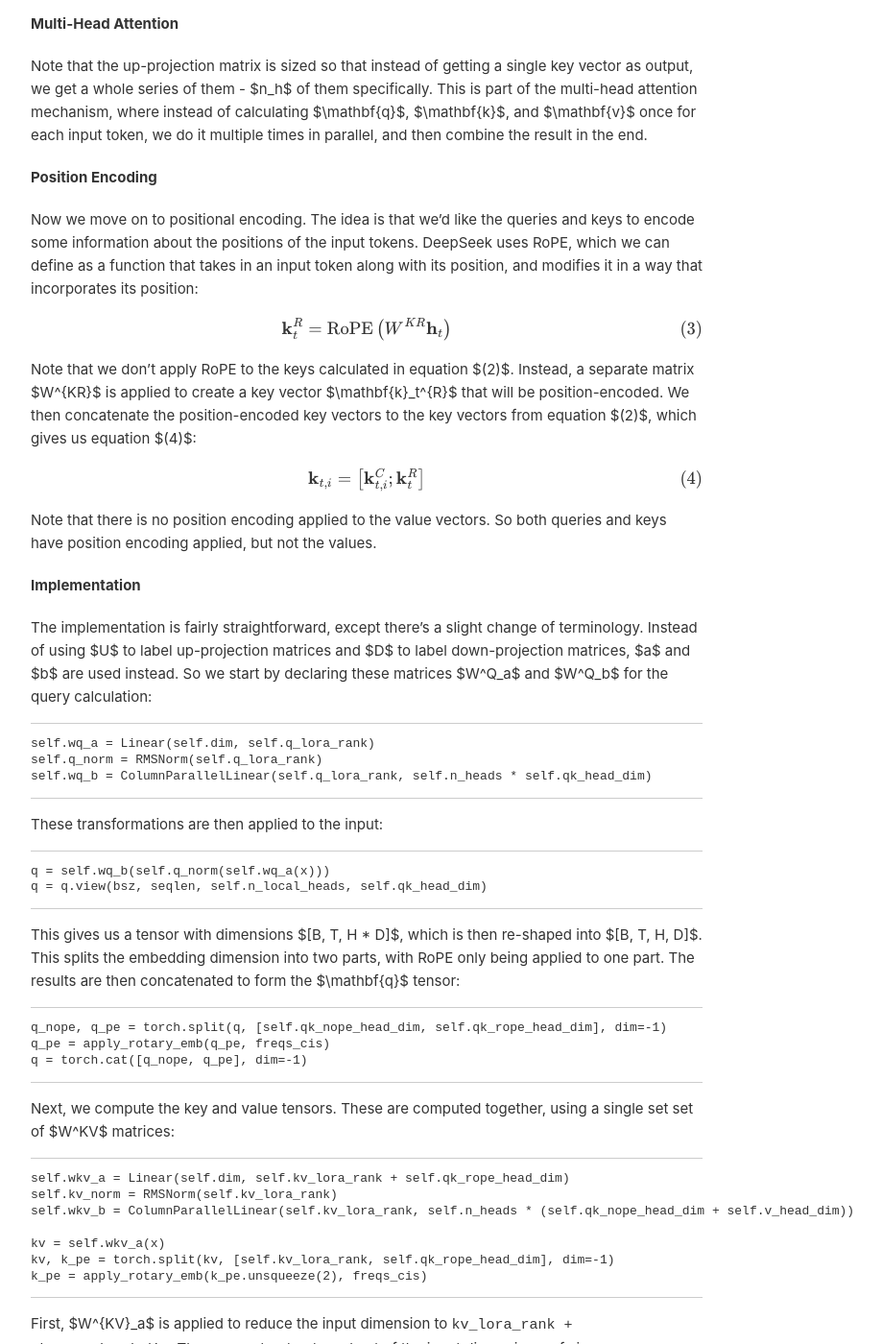
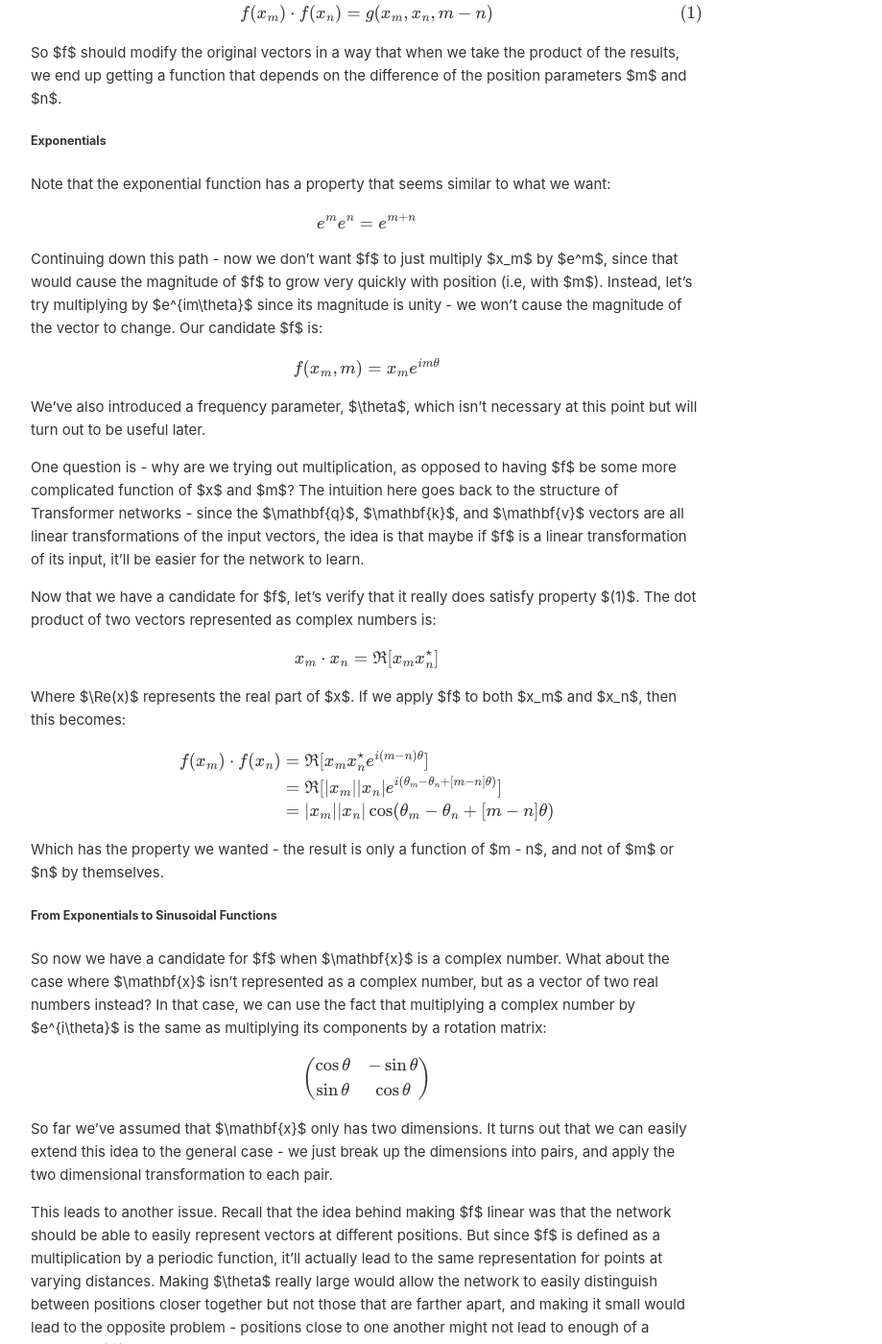
Before and after one commit to mfaizan/mfaizan.github.io, a Jekyll site: the page built from _posts/2023-04-02-sines.markdown, in a window 1280 px wide and 1400 px high, scrolled down 1731 px. Shown: the whole window at 96% size, without its empty margins (258-1177 px from the left). Built offline with Jekyll 4.4.1, drawn with Linux system fonts in a browser that asks for light colours; formulas are drawn with MathJax 3; some of the changed text lies outside the part shown.

Commit message:
Update 2023-04-02-sines.markdown

````diff
--- a/_posts/2023-04-02-sines.markdown
+++ b/_posts/2023-04-02-sines.markdown
@@ -1,110 +1,103 @@
 ---
-title: "Anatomy of an LLM: Internals of DeepSeek-V3's Attention Implementation"
+title: Why Are Sines and Cosines Used For Positional Encoding?
 layout: default
-date: 2025-03-06
-keywords: deepseek
+date: 2023-04-02
+keywords: symmetry
 published: true
 mathjax: yes
 ---
 
-The DeepSeek-V3 paper presents, in the section on Multi-Head Latent Attention, a fairly complex looking set of equations:
+One of the earliest steps in any neural network operating on sequences is position encoding - augmenting a sequence of input vectors so that the vectors also encode information about their position in the sequence. Many of the most commonly used schemes for doing this involve adding or multiplying these vectors by sinusoidal functions, and this can be a bit surprising - at first glance, sines and cosines are unlikely to have much to do with encoding positions.
 
-$$ \mathbf{c}_t^{KV} = W^{DKV}\mathbf{h}_t \tag{1} $$
+This post attempts, in an elementary way, to build some intuition for why sinusoidal functions can be useful ways to represent position information. It does so in the context of Transformer networks and RoPE (Rotary Position Embedding), which happens to be the position encoding scheme used in Meta's LLaMA model.
 
-$$ \left[\mathbf{k}_{t,1}^{C};\mathbf{k}_{t,1}^{C};...;\mathbf{k}_{t,n_h}^{C}\right] = \mathbf{k}_{t}^{C} = W^{UK}\mathbf{c}_t^{KV} \tag{2} $$
+##### Transformers and Self-Attention
 
-$$ \mathbf{k}_t^{R} = \text{RoPE}\left( W^{KR}\mathbf{h}_t \right) \tag{3} $$
+Let's start with a brief (and simplified) review of the self-attention operation in Transformer networks. For each input vector $\mathbf{x}$ (which represents some token), we calculate three new vectors - the query $\mathbf{q}$, key $\mathbf{k}$, and value $\mathbf{v}$. Then, we output the following:
 
-$$ \mathbf{k}_{t,i} = \left[ \mathbf{k}_{t,i}^C;\mathbf{k}_t^R \right] \tag{4} $$
+$$ \mathbf{x_{out}} = (\mathbf{q}\cdot\mathbf{k_1})\mathbf{v_1} + (\mathbf{q}\cdot\mathbf{k_2})\mathbf{v_2} + \ldots + (\mathbf{q}\cdot\mathbf{k_n})\mathbf{v_n} $$
 
-$$ \left[\mathbf{v}_{t,1}^{C};\mathbf{v}_{t,1}^{C};...;\mathbf{v}_{t,n_h}^{C}\right] = \mathbf{v}_{t}^{C} = W^{UV}\mathbf{c}_t^{KV} \tag{5} $$
+The idea is that the dot product between two vectors should give us some measure of how similar or interesting those vectors are to each other. So for some input vector $\mathbf{x}$, we first calculate a $\mathbf{q}$, and then calculate dot products with all other key vectors $\mathbf{k_1}, \mathbf{k_2}, \cdots, \mathbf{k_n}$ in the sequence to determine to what extent those vectors should influence the output we generate for $\mathbf{x}$. Finally, instead of just directly multiplying the results of the dot products by the $\mathbf{x_n}$ vectors, we multiply by their respective $\mathbf{v}$ vectors instead.
 
-$$ \mathbf{o}_{t,i} = \sum_{j=1}^{t}\text{Softmax}_j\left( \frac{\mathbf{q}_{t,i}\mathbf{k}_{j,i}}{\sqrt{d_h+d^R_h}} \right)\mathbf{v}_{j,i}^C \tag{6} $$
+<div class='figure'>
+    <img src="/assets/attention.png"
+         style="width: 50%; height: 50%; display: block; margin: 0 auto;"/>
+    <div class='caption'>
+        <span class='caption-label'>Figure 1.</span> The attention operation takes an $\mathbf{x}$ and mixes in information from other input vectors using dot products between auxiliary $\mathbf{q}$, $\mathbf{k}$, $\mathbf{v}$ vectors.
+    </div>
+</div>
 
-This post attempts to break these equations down to show where they're coming from, and hopefully provide some helpful intuition.
+One shortcoming of this approach is that it doesn't account for positions - two vectors will have the same dot product, regardless of how close they are to each other in the input sequence. What we want is a way to modify each vector in a way that incorporates information about its position.
 
-#### Overview
+##### Encoding Positions
+To make things simpler, let's assume that $\mathbf{x_m}$, which is some input vector that occupies position $m$, is a two dimensional vector. Then, we can represent it as a complex number:
 
-DeepSeek builds on a standard transformer architecture, where given a series of input vectors $\mathbf{h}_t$, which each vector representing a token, we want to calculate three vectors: the key $\mathbf{k}$, query $\mathbf{q}, and value $\mathbf{v}$, using a set of weight matrices. We then apply the attention operation, which involves taking the dot product between the query of one token with the value of other tokens to get an idea of how "relevant" the tokens are to each other. Finally, we scale the result by the value.
+$$ x_m = |x_m|e^{i\theta_m} $$
 
-So naively, we'd start by taking the input token, $\mathbf{h}_t$, and calculating $\mathbf{q}_t$, $\mathbf{k}_t$, $\mathbf{v}_t$:
+Let's define $f(x, m)$ as a function that takes a vector (represented as a complex number) and its position, and modifies the vector in a way that incorporates information about its position in the input sequence.
 
-$$ \mathbf{q}_t = W^Q\mathbf{h}_t $$
+What properties would we like this function $f$ to have? Suppose that we have two vectors, one at position $m$ and one at position $n$. When we apply $f$ to both vectors to encode position information and then take the dot product of these two vectors (as part of the attention operation discussed earlier), we'd like the result to depend on the distance between the two vectors, i.e., $m - n$, and not on $m$ and $n$ themselves. So we'd like:
 
-$$ \mathbf{k}_t = W^K\mathbf{h}_t $$
+$$ f(x_m) \cdot f(x_n) = g(x_m,x_n, m - n) \tag{1} $$
 
-$$ \mathbf{v}_t = W^V\mathbf{h}_t $$
+So $f$ should modify the original vectors in a way that when we take the product of the results, we end up getting a function that depends on the difference of the position parameters $m$ and $n$.
 
-DeepSeek makes a few modifications to this process.
+##### Exponentials
 
-#### Low-Rank Joint Compression
+Note that the exponential function has a property that seems similar to what we want:
 
-First, it leverages Low-Rank Joint Compression to reduce the size of the matrices involved. So instead of using a single matrix $W^K$, it decomposes the matrix into a product of two smaller matrices:
+$$ e^me^n = e^{m+n} $$
 
-$$ W^K = W^{UK}W^{DK} $$
+Continuing down this path - now we don't want $f$ to just multiply $x_m$ by $e^m$, since that would cause the magnitude of $f$ to grow very quickly with position (i.e, with $m$). Instead, let's try multiplying by $e^{im\theta}$ since its magnitude is unity - we won't cause the magnitude of the vector to change. Our candidate $f$ is:
 
-So instead of just multiplying the input by $W^K$, we first multiply the input token $\mathbf{h}_t$ by the down-projection matrix $W^{DK}$, which reduces the dimension of the input, and then we apply an up-projection matrix $W^{UK}$ to restore the original dimension.
+$$ f(x_m, m) = x_{m}e^{im\theta} $$
 
-We also combine the key and value matrices ($W^K$ and $W^V$) into a single matrix. Putting this together, we get the first equation:
+We've also introduced a frequency parameter, $\theta$, which isn't necessary at this point but will turn out to be useful later.
 
-$$ \mathbf{c}_t^{KV} = W^{DKV}\mathbf{h}_t \tag{1} $$
+One question is - why are we trying out multiplication, as opposed to having $f$ be some more complicated function of $x$ and $m$? The intuition here goes back to the structure of Transformer networks - since the $\mathbf{q}$, $\mathbf{k}$, and $\mathbf{v}$ vectors are all linear transformations of the input vectors, the idea is that maybe if $f$ is a linear transformation of its input, it'll be easier for the network to learn.
 
-So we take the input token, and multiply by a combined key and value down-projection matrix $W^DKV$ to get $\mathbf{c}_t^{KV}$, which is a compressed combination of the key and value vectors.
+Now that we have a candidate for $f$, let's verify that it really does satisfy property $(1)$. The dot product of two vectors represented as complex numbers is:
 
-Next, we apply the up-projection matrices for keys and values, which give us equations $(2)$ and $(5)$:
+$$ x_m \cdot x_n = \Re[x_{m}x^\star_n] $$
 
-$$ \left[\mathbf{k}_{t,1}^{C};\mathbf{k}_{t,1}^{C};...;\mathbf{k}_{t,n_h}^{C}\right] = \mathbf{k}_{t}^{C} = W^{UK}\mathbf{c}_t^{KV} \tag{2} $$
-$$ \left[\mathbf{v}_{t,1}^{C};\mathbf{v}_{t,1}^{C};...;\mathbf{v}_{t,n_h}^{C}\right] = \mathbf{v}_{t}^{C} = W^{UV}\mathbf{c}_t^{KV} \tag{5} $$
+Where $\Re(x)$ represents the real part of $x$. If we apply $f$ to both $x_m$ and $x_n$, then this becomes:
 
-#### Multi-Head Attention
+$$ \begin{align} f(x_m) \cdot f(x_n) &= \Re[x_{m}x^\star_{n}e^{i(m - n)\theta}] \\
+&= \Re[|x_m||x_n|e^{i(\theta_m - \theta_n + [m - n]\theta)}] \\
+&=  |x_m||x_n| \cos(\theta_m - \theta_n + [m - n]\theta)\end{align} $$
 
-Note that the up-projection matrix is sized so that instead of getting a single key vector as output, we get a whole series of them - $n_h$ of them specifically. This is part of the multi-head attention mechanism, where instead of calculating $\mathbf{q}$, $\mathbf{k}$, and $\mathbf{v}$ once for each input token, we do it multiple times in parallel, and then combine the result in the end.
+Which has the property we wanted - the result is only a function of $m - n$, and not of $m$ or $n$ by themselves.
 
-#### Position Encoding
+##### From Exponentials to Sinusoidal Functions
 
-Now we move on to positional encoding. The idea is that we’d like the queries and keys to encode some information about the positions of the input tokens. DeepSeek uses RoPE, which we can define as a function that takes in an input token along with its position, and modifies it in a way that incorporates its position:
+So now we have a candidate for $f$ when $\mathbf{x}$ is a complex number. What about the case where $\mathbf{x}$ isn't represented as a complex number, but as a vector of two real numbers instead? In that case, we can use the fact that multiplying a complex number by $e^{i\theta}$ is the same as multiplying its components by a rotation matrix:
 
-$$ \mathbf{k}_t^{R} = \text{RoPE}\left( W^{KR}\mathbf{h}_t \right) \tag{3} $$
+$$ \begin{pmatrix}
+\cos\theta & -\sin\theta \\
+\sin\theta & \cos\theta
+\end{pmatrix} $$
 
-Note that we don't apply RoPE to the keys calculated in equation $(2)$. Instead, a separate matrix $W^{KR}$ is applied to create a key vector $\mathbf{k}_t^{R}$ that will be position-encoded. We then concatenate the position-encoded key vectors to the key vectors from equation $(2)$, which gives us equation $(4)$:
+So far we've assumed that $\mathbf{x}$ only has two dimensions. It turns out that we can easily extend this idea to the general case - we just break up the dimensions into pairs, and apply the two dimensional transformation to each pair.
 
-$$ \mathbf{k}_{t,i} = \left[ \mathbf{k}_{t,i}^C;\mathbf{k}_t^R \right] \tag{4} $$
+This leads to another issue. Recall that the idea behind making $f$ linear was that the network should be able to easily represent vectors at different positions. But since $f$ is defined as a multiplication by a periodic function, it'll actually lead to the same representation for points at varying distances. Making $\theta$ really large would allow the network to easily distinguish between positions closer together but not those that are farther apart, and making it small would lead to the opposite problem - positions close to one another might not lead to enough of a change in $f$ to allow the network to easily distinguish them.
 
-Note that there is no position encoding applied to the value vectors. So both queries and keys have position encoding applied, but not the values.
+<div class='figure'>
+    <img src="/assets/cosine.png"
+         style="width: 80%; height: 80%; display: block; margin: 0 auto;"/>
+    <div class='caption'>
+        <span class='caption-label'>Figure 2.</span> Transformations using sinusoidal functions will have the same representation for different distances.    </div>
+</div>
 
-#### Implementation
+One way to deal with this is to use different values of $\theta$ for each pair of dimensions. So some dimensions will encode shorter distance information, and some will encode longer distance information. Putting it all together, we get the following transformation:
 
-The implementation is fairly straightforward, except there's a slight change of terminology. Instead of using $U$ to label up-projection matrices and $D$ to label down-projection matrices, $a$ and $b$ are used instead. So we start by declaring these matrices $W^Q_a$ and $W^Q_b$ for the query calculation:
+$$ f(\mathbf{x}, m) = \mathbf{x}\begin{pmatrix}
+\cos m\theta_1 & -\sin m\theta_1 & 0 & 0 & \cdots & 0 & 0 \\
+\sin m\theta_1 & \cos m\theta_1 & 0 & 0 & \cdots & 0 & 0 \\
+0 & 0 & \cos m\theta_2 & -\sin m\theta_2 & \cdots & 0 & 0 \\
+0 & 0 & \sin m\theta_2 & \cos m\theta_2 & \cdots & 0 & 0 \\
+\vdots & \vdots & \vdots & \vdots & \ddots & \vdots & \vdots \\
+0 & 0 & 0 & 0 & \cdots & \cos m\theta_{d/2} & -\sin m\theta_{d/2} \\
+0 & 0 & 0 & 0 & \cdots & \sin m\theta_{d/2} & \cos m\theta_{d/2}
+\end{pmatrix} $$
 
-```
-self.wq_a = Linear(self.dim, self.q_lora_rank)
-self.q_norm = RMSNorm(self.q_lora_rank)
-self.wq_b = ColumnParallelLinear(self.q_lora_rank, self.n_heads * self.qk_head_dim)
-```
-
-These transformations are then applied to the input:
-
-```
-q = self.wq_b(self.q_norm(self.wq_a(x)))
-q = q.view(bsz, seqlen, self.n_local_heads, self.qk_head_dim)
-```
-
-This gives us a tensor with dimensions $[B, T, H * D]$, which is then re-shaped into $[B, T, H, D]$. This splits the embedding dimension into two parts, with RoPE only being applied to one part. The results are then concatenated to form the $\mathbf{q}$ tensor:
-```
-q_nope, q_pe = torch.split(q, [self.qk_nope_head_dim, self.qk_rope_head_dim], dim=-1)
-q_pe = apply_rotary_emb(q_pe, freqs_cis)
-q = torch.cat([q_nope, q_pe], dim=-1)
-```
-
-Next, we compute the key and value tensors. These are computed together, using a single set set of $W^KV$ matrices:
-```
-self.wkv_a = Linear(self.dim, self.kv_lora_rank + self.qk_rope_head_dim)
-self.kv_norm = RMSNorm(self.kv_lora_rank)
-self.wkv_b = ColumnParallelLinear(self.kv_lora_rank, self.n_heads * (self.qk_nope_head_dim + self.v_head_dim))
-
-kv = self.wkv_a(x)
-kv, k_pe = torch.split(kv, [self.kv_lora_rank, self.qk_rope_head_dim], dim=-1)
-k_pe = apply_rotary_emb(k_pe.unsqueeze(2), freqs_cis)
-```
-
-First, $W^{KV}_a$ is applied to reduce the input dimension to `kv_lora_rank + qk_rope_head_dim`. Then, we extract out a subset of the input dimensions, of size `qk_rope_head_dim`, to apply RoPE encoding to. The leftover dimensions, of size `kv_lora_rank`, are then normalized and up-projected using $W^{KV}_b$ to a dimension of `qk_nope_head_dim + v_head_dim`, and then finally split out into $\mathbf{k}$ and $\mathbf{v}$ components. K is composed of one part that had positional encoding applied to it, and another that hadn’t.
+In summary - fairly simple considerations around properties we'd like the dot product to have (i.e., only being a function of $m - n$) and a preference for linear transformations leads to an effective positional embedding scheme that uses sinusoidal functions and generalizes to any number of dimensions - which is quite remarkable.
````
